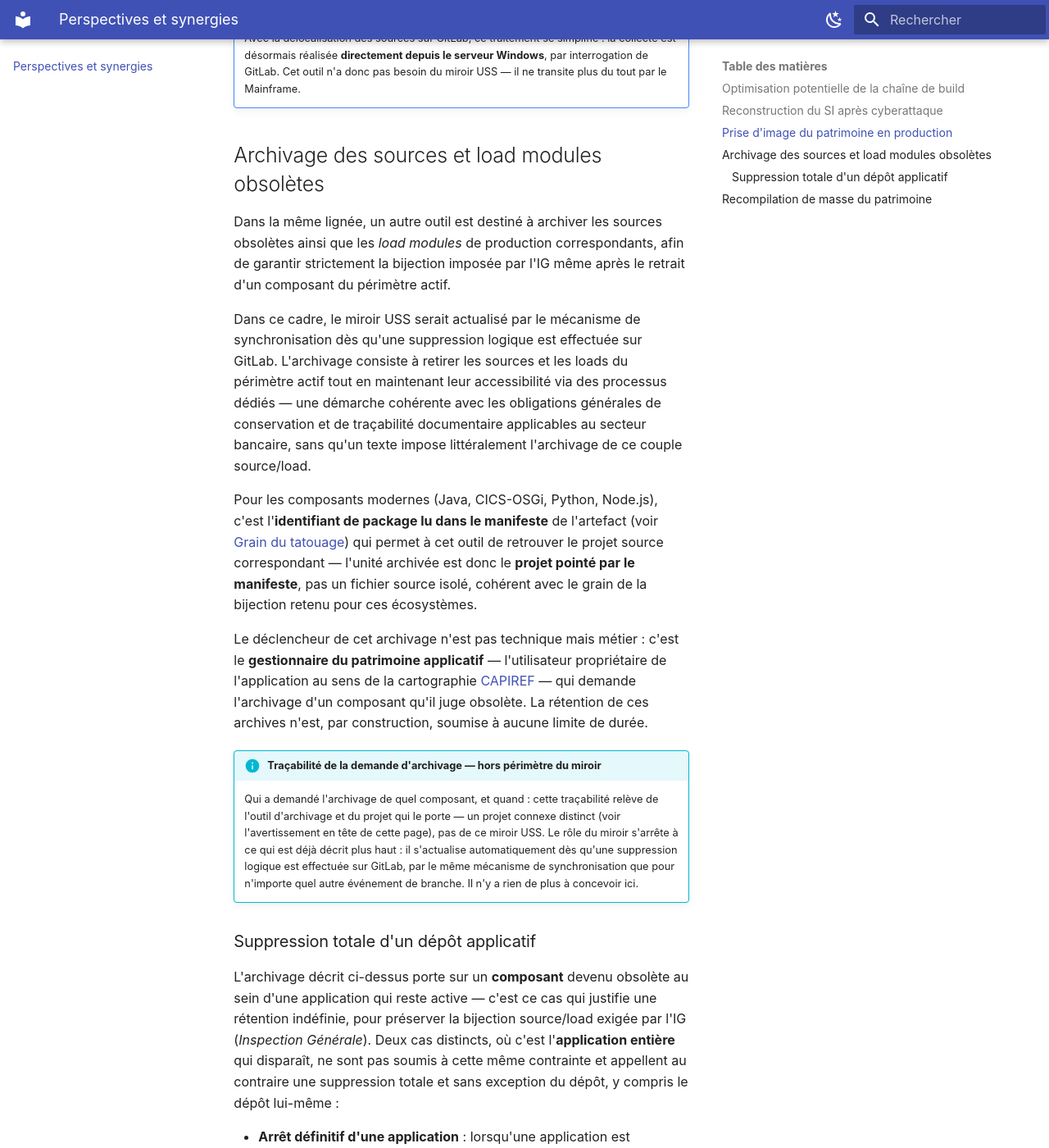
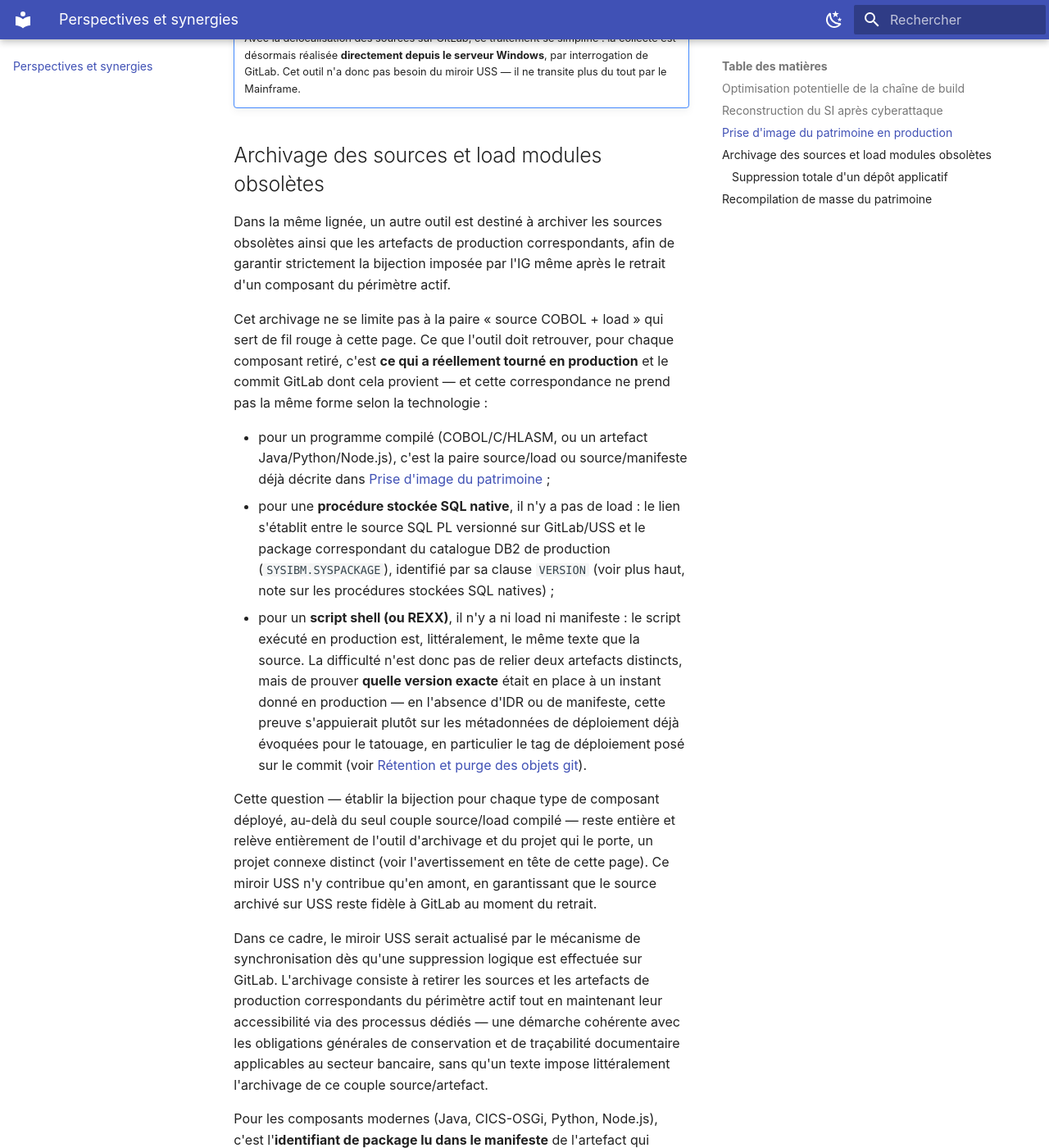
Before and after one commit to namnetes/openz_uss-mirror, an MkDocs documentation site: the page built from docs/perspectives.md, in a window 1280 px wide and 1400 px high, scrolled down 4053 px. Shown: the whole window at 82% size. Built offline with MkDocs 1.6.1 and Material for MkDocs 9.7.7, drawn with Linux system fonts in a browser that asks for light colours; some of the changed text lies outside the part shown.

Commit message:
docs: elargit l'archivage aux procedures stockees SQL et scripts shell/REXX
La bijection source/artefact archivee ne se limite pas au couple
source/load : precise le cas des procedures stockees SQL natives
(lien via SYSPACKAGE/VERSION) et des scripts shell/REXX (source =
executable, preuve de version via le tag de deploiement).

```diff
--- a/docs/perspectives.md
+++ b/docs/perspectives.md
@@ -81,11 +81,19 @@ Cette documentation désigne désormais l'insertion de l'identifiant de package
 
 ## Archivage des sources et load modules obsolètes
 
-Dans la même lignée, un autre outil est destiné à archiver les sources obsolètes ainsi que les *load modules* de production correspondants, afin de garantir strictement la bijection imposée par l'IG même après le retrait d'un composant du périmètre actif.
+Dans la même lignée, un autre outil est destiné à archiver les sources obsolètes ainsi que les artefacts de production correspondants, afin de garantir strictement la bijection imposée par l'IG même après le retrait d'un composant du périmètre actif.
 
-Dans ce cadre, le miroir USS serait actualisé par le mécanisme de synchronisation dès qu'une suppression logique est effectuée sur GitLab. L'archivage consiste à retirer les sources et les loads du périmètre actif tout en maintenant leur accessibilité via des processus dédiés — une démarche cohérente avec les obligations générales de conservation et de traçabilité documentaire applicables au secteur bancaire, sans qu'un texte impose littéralement l'archivage de ce couple source/load.
+Cet archivage ne se limite pas à la paire « source COBOL + load » qui sert de fil rouge à cette page. Ce que l'outil doit retrouver, pour chaque composant retiré, c'est **ce qui a réellement tourné en production** et le commit GitLab dont cela provient — et cette correspondance ne prend pas la même forme selon la technologie :
 
-Pour les composants modernes (Java, CICS-OSGi, Python, Node.js), c'est l'**identifiant de package lu dans le manifeste** de l'artefact (voir [Grain du tatouage](#prise-dimage-du-patrimoine-en-production)) qui permet à cet outil de retrouver le projet source correspondant — l'unité archivée est donc le **projet pointé par le manifeste**, pas un fichier source isolé, cohérent avec le grain de la bijection retenu pour ces écosystèmes.
+- pour un programme compilé (COBOL/C/HLASM, ou un artefact Java/Python/Node.js), c'est la paire source/load ou source/manifeste déjà décrite dans [Prise d'image du patrimoine](#prise-dimage-du-patrimoine-en-production) ;
+- pour une **procédure stockée SQL native**, il n'y a pas de load : le lien s'établit entre le source SQL PL versionné sur GitLab/USS et le package correspondant du catalogue DB2 de production (`SYSIBM.SYSPACKAGE`), identifié par sa clause `VERSION` (voir plus haut, note sur les procédures stockées SQL natives) ;
+- pour un **script shell (ou REXX)**, il n'y a ni load ni manifeste : le script exécuté en production est, littéralement, le même texte que la source. La difficulté n'est donc pas de relier deux artefacts distincts, mais de prouver **quelle version exacte** était en place à un instant donné en production — en l'absence d'IDR ou de manifeste, cette preuve s'appuierait plutôt sur les métadonnées de déploiement déjà évoquées pour le tatouage, en particulier le tag de déploiement posé sur le commit (voir [Rétention et purge des objets git](architecture/resilience/service-synchronisation.md#retention-et-purge-des-objets-git)).
+
+Cette question — établir la bijection pour chaque type de composant déployé, au-delà du seul couple source/load compilé — reste entière et relève entièrement de l'outil d'archivage et du projet qui le porte, un projet connexe distinct (voir l'avertissement en tête de cette page). Ce miroir USS n'y contribue qu'en amont, en garantissant que le source archivé sur USS reste fidèle à GitLab au moment du retrait.
+
+Dans ce cadre, le miroir USS serait actualisé par le mécanisme de synchronisation dès qu'une suppression logique est effectuée sur GitLab. L'archivage consiste à retirer les sources et les artefacts de production correspondants du périmètre actif tout en maintenant leur accessibilité via des processus dédiés — une démarche cohérente avec les obligations générales de conservation et de traçabilité documentaire applicables au secteur bancaire, sans qu'un texte impose littéralement l'archivage de ce couple source/artefact.
+
+Pour les composants modernes (Java, CICS-OSGi, Python, Node.js), c'est l'**identifiant de package lu dans le manifeste** de l'artefact qui permet à cet outil de retrouver le projet source correspondant — l'unité archivée est donc le **projet pointé par le manifeste**, pas un fichier source isolé, cohérent avec le grain de la bijection retenu pour ces écosystèmes.
 
 Le déclencheur de cet archivage n'est pas technique mais métier : c'est le **gestionnaire du patrimoine applicatif** — l'utilisateur propriétaire de l'application au sens de la cartographie [CAPIREF](glossaire.md#application-code-capiref) — qui demande l'archivage d'un composant qu'il juge obsolète. La rétention de ces archives n'est, par construction, soumise à aucune limite de durée.
 
```
